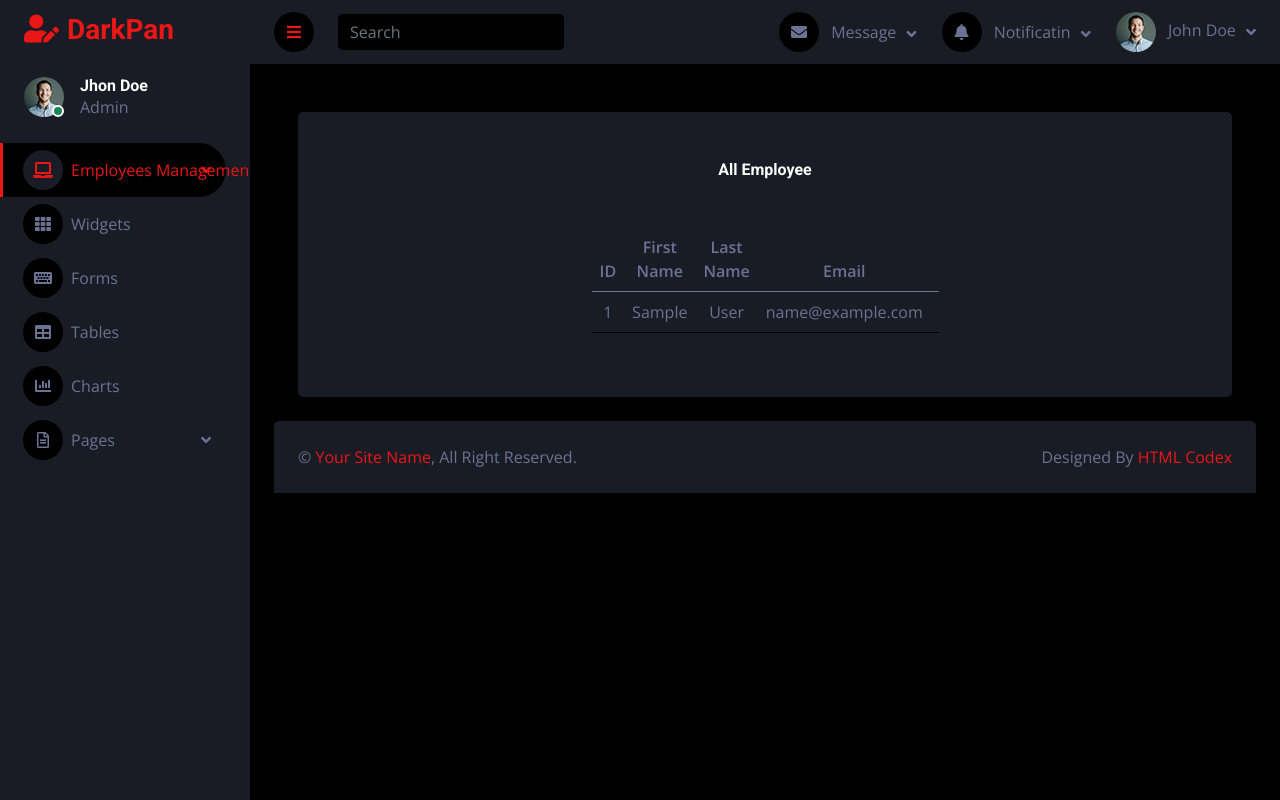
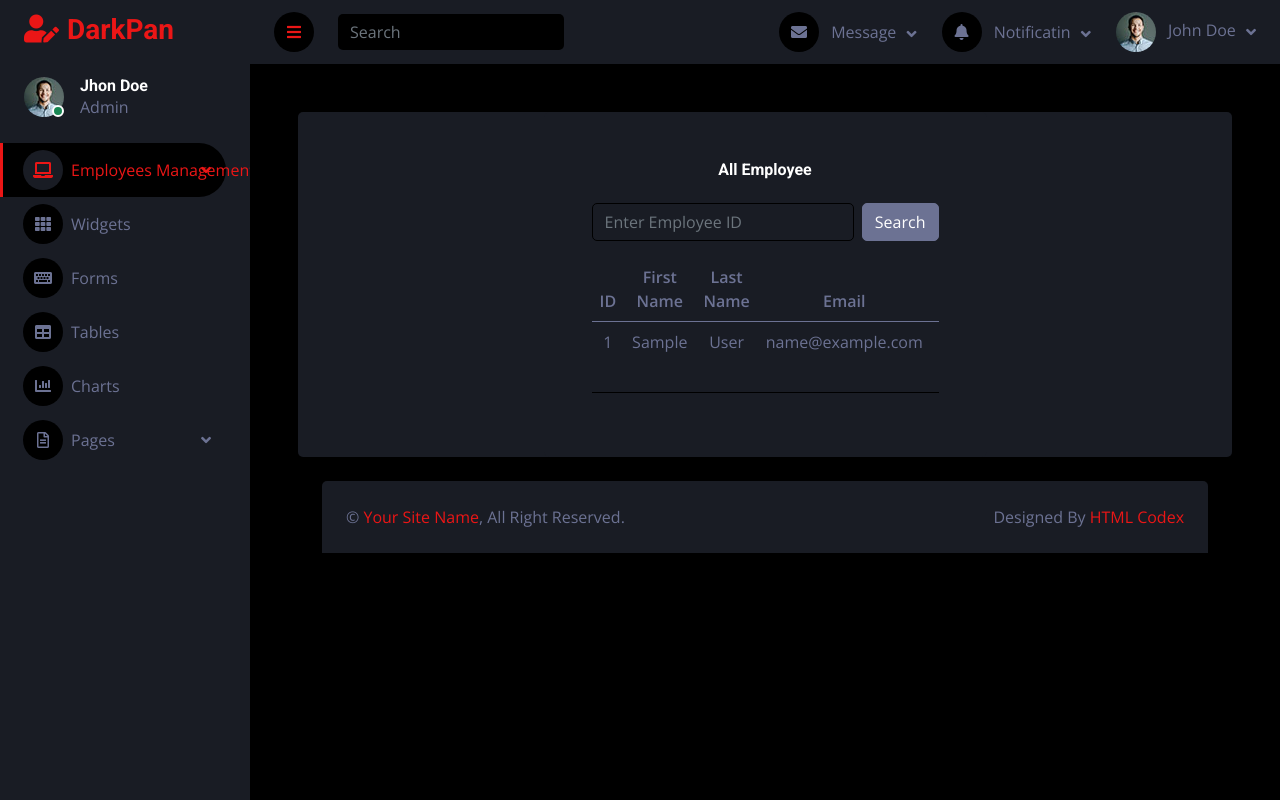
Before and after one commit to jangjue/aws-main, a Flask app: page / in a window 1280 px wide. Run offline with Flask 2, Linux system fonts and the light colour scheme; tables that the repository leaves empty or names only in its code hold one stand-in row (values such as "Sample post"); parts of the project's set-up code (start-up, migrations or seed data) failed here and were passed over; some libraries are stand-ins or nearby versions.

Commit message:
qual of life

```diff
--- a/EmpApp.py
+++ b/EmpApp.py
@@ -20,9 +20,15 @@
 
 )
 
-class Users(db.Model, UserMixin):
-    id = db_conn.Column(db_conn.Integer,primary_key=True)
-    name = db
+#class Users(db.Model, UserMixin):
+#    id = db_conn.Column(db_conn.Integer,primary_key=True)
+#   name = db_conn.Column(db_conn.String(200),nullable=False)
+#    email = db_conn.Column(db_conn.String(120),nullable=False)
+#    favourite_color = db_conn.Column(db_conn.String(120))
+#    date_added = db_conn.Column(db_conn.DateTime(200),default=datetime)
+#    #Do Some password stuff!
+#    password_hash = db_conn.Column(db_conn.String(128))
+
 output = {}
 table = 'employee',
 
--- a/templates/index.html
+++ b/templates/index.html
@@ -198,7 +198,16 @@
                 <div class="row mh-100 bg-secondary rounded align-items-center justify-content-center mx-0">
                     <div class="col-md-6 col-sm-12 col-xl-6 text-center">
                         <div class="bg-secondary rounded h-100 p-5">
-                            <h6 class="mb-5">All Employee</h6>
+                            <h6 class="mb-4">All Employee</h6>
+                            <div class="d-flex mb-3">
+                                <form action="/searchemp" autocomplete="on" method="POST" enctype="multipart/form-data">
+                                </form>
+                                <input class="form-control bg-transparent" type="text" placeholder="Enter Employee ID"
+                                    name="emp_id" id="floatingId">
+                                <button type="submit" class="btn btn-light ms-2">Search</button>
+                                </form>
+                            </div>
+                            <!-- Search function add in-->
                             <div class="table-responsive">
                                 <table class="table">
                                     <thead>
@@ -218,11 +227,13 @@
                                             <td>{{data.2}}</td>
                                             <td>{{data.3}}</td>
                                             <td>{{data.4}}</td>
+                                            <th><button type="button" class="btn btn-info m-2">Edit</button></th>
+                                            <th><button type="button" class="btn btn-danger m-2">Delete</button></th>
                                         </tr>
                                         {% endfor %}
                                     </tbody>
                                 </table>
-                            </div>
+
                             </div>
                         </div>
                     </div>
--- a/templates/searchEmployee.html
+++ b/templates/searchEmployee.html
@@ -202,7 +202,7 @@
                                 <label for="floatingId">Employee ID</label>
                             </div>
                             <!-- Search function add in-->
-                            <button type="submit" class="btn btn-primary">Search</button>
+                            <button type="submit" class="btn btn-light">Search</button>
                         </div>
                         </form>
                     </div>
```
Lines whose indentation alone changed are shown as unchanged.
